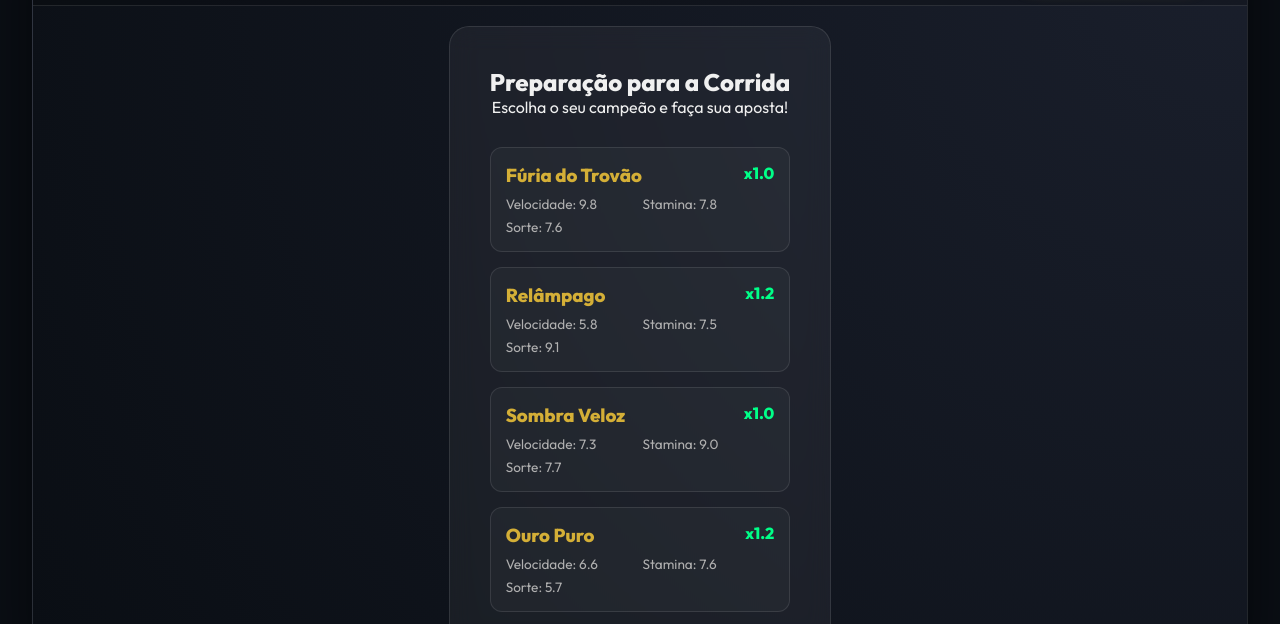
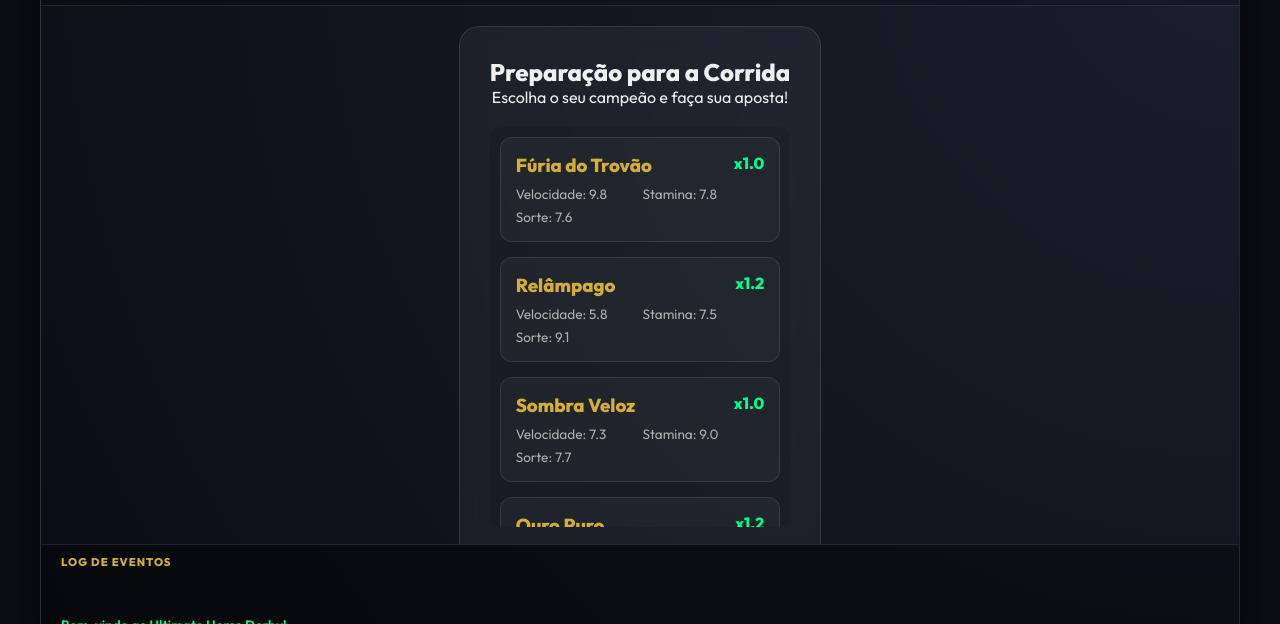
Before and after one commit to RafaelRossetti/aposta-de-cavalo, a plain HTML site: page index.html in a window 1280 px wide. Shown: the part 115-739 px from the top of the page. Drawn offline with Linux system fonts and the light colour scheme.

Commit message:
fix bugs

```diff
--- a/style.css
+++ b/style.css
@@ -23,16 +23,20 @@
     font-family: 'Outfit', sans-serif;
     background-color: var(--bg-dark);
     color: var(--text-main);
-    overflow: hidden;
-    height: 100vh;
+    overflow: auto;
+    /* Allow body scroll if container is huge */
+    min-height: 100vh;
     display: flex;
     justify-content: center;
     align-items: center;
+    padding: 20px;
 }
 
 #game-container {
     width: 95vw;
+    max-width: 1200px;
     height: 90vh;
+    min-height: 600px;
     display: grid;
     grid-template-rows: 80px 1fr 100px;
     grid-template-areas:
@@ -65,6 +69,8 @@
     letter-spacing: 2px;
     background: linear-gradient(45deg, var(--primary), #fff);
     -webkit-background-clip: text;
+    background-clip: text;
+    /* Added for compatibility */
     -webkit-text-fill-color: transparent;
 }
 
@@ -96,14 +102,16 @@
     color: var(--text-dim);
 }
 
-/* Viewport */
 #game-viewport {
     grid-area: viewport;
     position: relative;
     display: flex;
     justify-content: center;
-    align-items: center;
+    align-items: flex-start;
+    /* Align to top to avoid cutting off */
     padding: 20px;
+    overflow-y: auto;
+    /* Enable viewport scrolling */
 }
 
 .glass-panel {
@@ -111,11 +119,15 @@
     backdrop-filter: var(--glass-blur);
     border: 1px solid var(--glass-border);
     border-radius: 20px;
-    padding: 40px;
+    padding: 30px;
     width: 100%;
     max-width: 900px;
     text-align: center;
     animation: fadeIn 0.5s ease;
+    display: flex;
+    flex-direction: column;
+    max-height: 100%;
+    /* Don't grow beyond viewport */
 }
 
 @keyframes fadeIn {
@@ -130,12 +142,17 @@
     }
 }
 
-/* Preparation Screen */
 #horse-selection-list {
     display: grid;
-    grid-template-columns: repeat(auto-fit, minmax(250px, 1fr));
+    grid-template-columns: repeat(auto-fit, minmax(240px, 1fr));
     gap: 15px;
-    margin: 30px 0;
+    margin: 20px 0;
+    overflow-y: auto;
+    padding: 10px;
+    max-height: 400px;
+    /* Limits the list height */
+    background: rgba(0, 0, 0, 0.1);
+    border-radius: 12px;
 }
 
 .horse-card {
```
